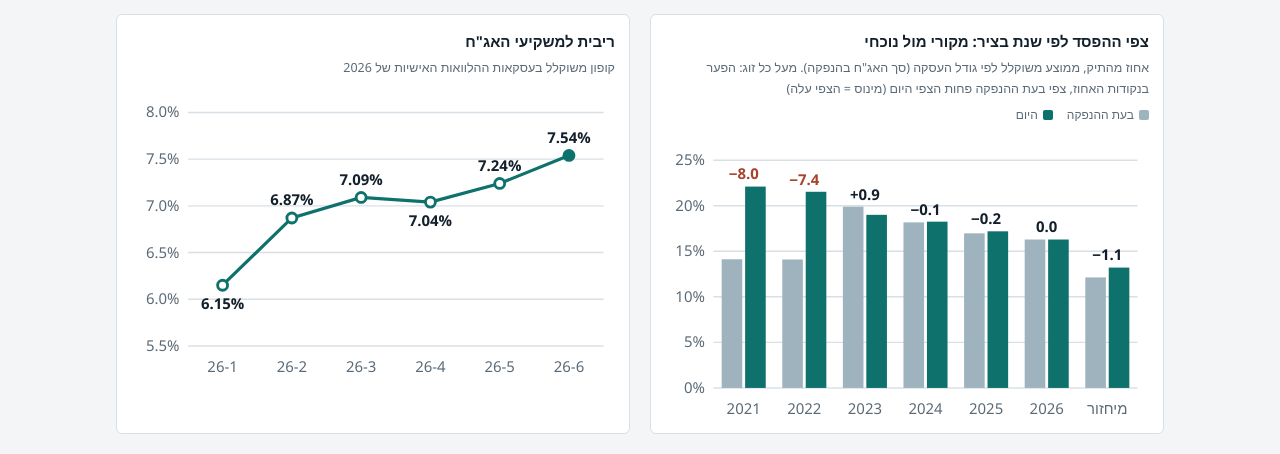
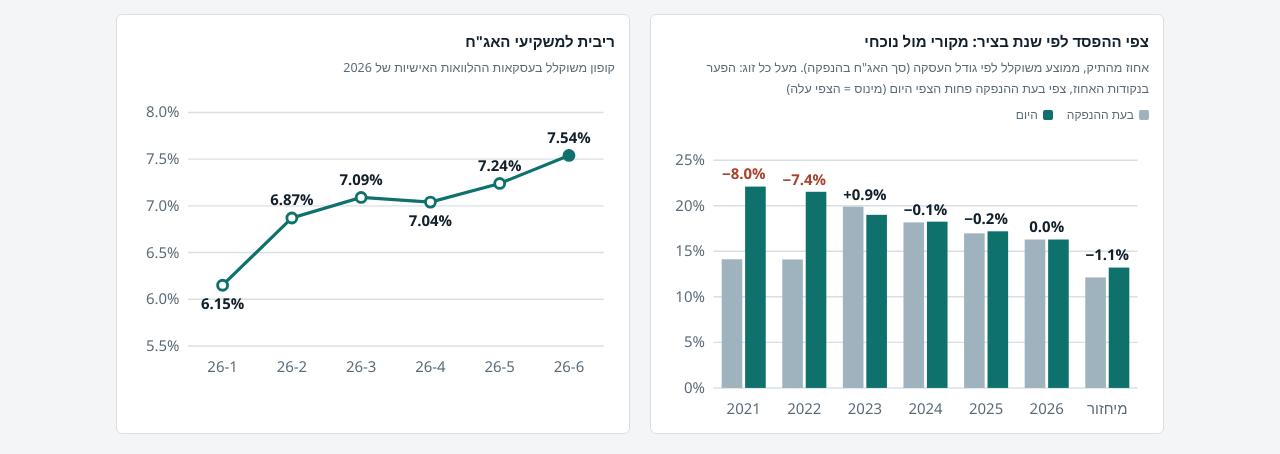
Before and after one commit to ae276/pagaya-q3-2026, a plain HTML site: page kbra/index.html in a window 1280 px wide. Shown: the part 1460-1914 px from the top of the page. Drawn offline with Linux system fonts and the light colour scheme; a web font is replaced by a local one.

Commit message:
KBRA review: add % sign to base-case gap labels
Co-Authored-By: Claude Opus 5.5 <noreply@anthropic.com>
Claude-Session: https://claude.ai/code/session_011jL1fRVmGaLsTKVS8s7XdL

```diff
--- a/kbra/index.html
+++ b/kbra/index.html
@@ -575,7 +575,7 @@ svg .sub{font-size:9.5px}
       var cx=L+slot*i+slot/2,ch=p[1]-p[2],top=Math.max(p[1],p[2]);
       svg.appendChild(el("rect",{x:cx-bw-1,y:y(p[1]),width:bw,height:y(0)-y(p[1]),"class":"bar-old"}));
       svg.appendChild(el("rect",{x:cx+1,y:y(p[2]),width:bw,height:y(0)-y(p[2]),"class":"bar"}));
-      var lbl=Math.abs(ch)<0.05?"0.0":(ch>0?"+":"−")+Math.abs(ch).toFixed(1);
+      var lbl=Math.abs(ch)<0.05?"0.0%":(ch>0?"+":"−")+Math.abs(ch).toFixed(1)+"%";
       svg.appendChild(el("text",{x:cx,y:y(top)-5,"text-anchor":"middle","class":"vl","style":ch<=-2?"fill:var(--neg)":""},lbl));
       svg.appendChild(el("text",{x:cx,y:H-8,"text-anchor":"middle"},p[0]==="R"?"מיחזור":p[0]));
     });
```
